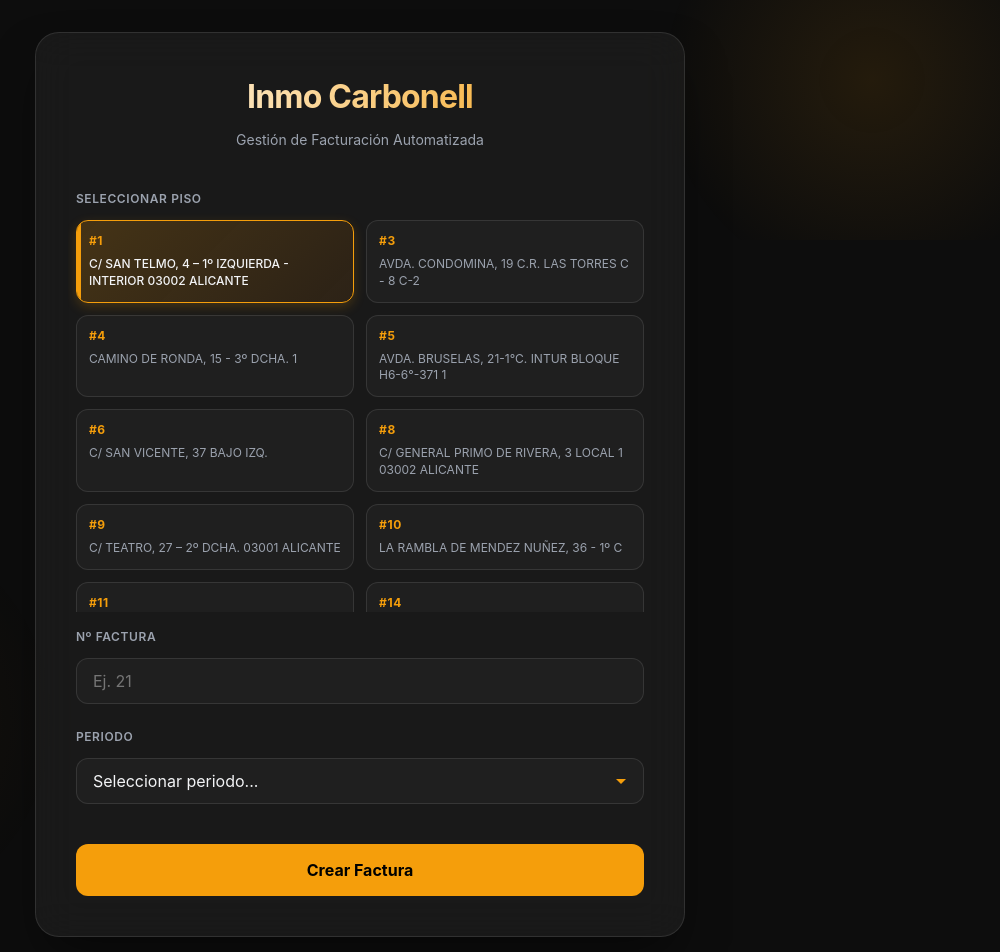
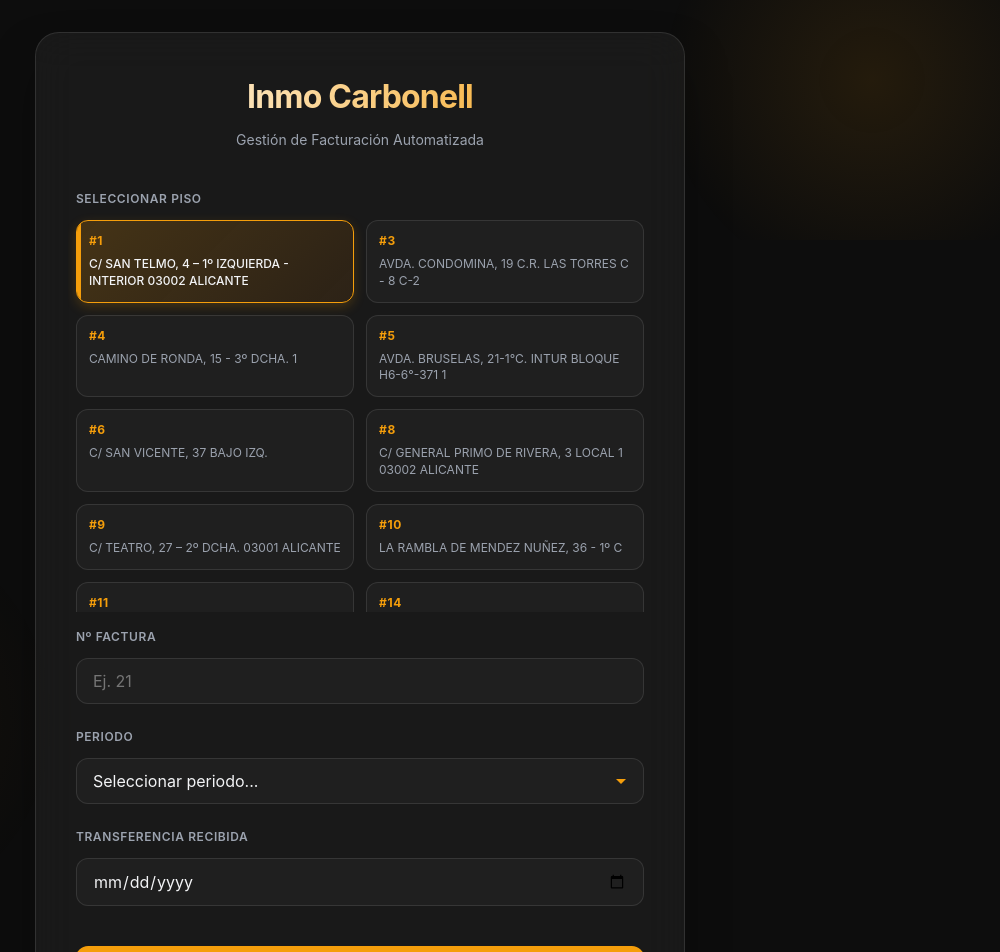
Before and after one commit to andrescanal12/inmo-carbonell-dashboard, a React (Vite) app: page / in a window 1280 px wide. Shown: the top 952 px of the page, without its empty margins (280-1280 px from the left). Built offline with nearby package versions, Linux system fonts and the light colour scheme.

Commit message:
Add transfer date field with calendar picker

```diff
--- a/src/App.jsx
+++ b/src/App.jsx
@@ -22,6 +22,7 @@ function App() {
   const [selectedApartment, setSelectedApartment] = useState(APARTMENTS[0]);
   const [invNumber, setInvNumber] = useState('');
   const [period, setPeriod] = useState('');
+  const [transferDate, setTransferDate] = useState('');
   const [status, setStatus] = useState('idle');
   const [message, setMessage] = useState('');
 
@@ -45,7 +46,8 @@ function App() {
           apartment: selectedApartment.address,
           refNumber: selectedApartment.ref,
           invNumber,
-          period
+          period,
+          transferDate
         }),
       });
 
@@ -126,6 +128,17 @@ function App() {
             </select>
           </div>
 
+          <div className="form-group">
+            <label htmlFor="transferDate">Transferencia Recibida</label>
+            <input
+              id="transferDate"
+              type="date"
+              value={transferDate}
+              onChange={(e) => setTransferDate(e.target.value)}
+              required
+            />
+          </div>
+
           <button
             type="submit"
             className={`btn-primary ${status === 'loading' ? 'loading' : ''}`}
```
Also changed, not shown: api/create-invoice.js (+6 -5 lines), server.js (+6 -5 lines).
